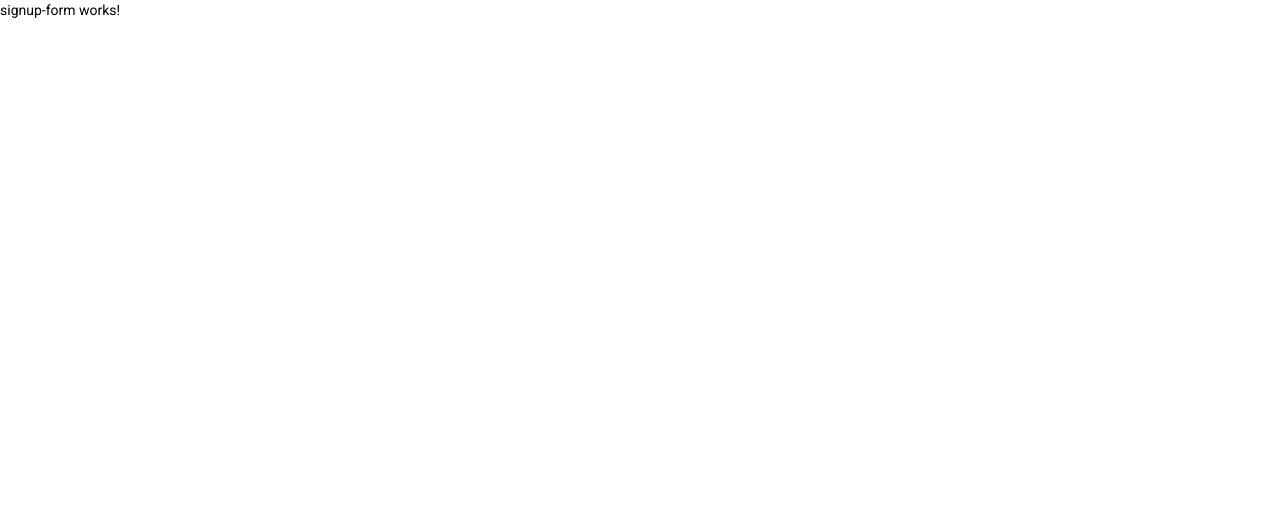
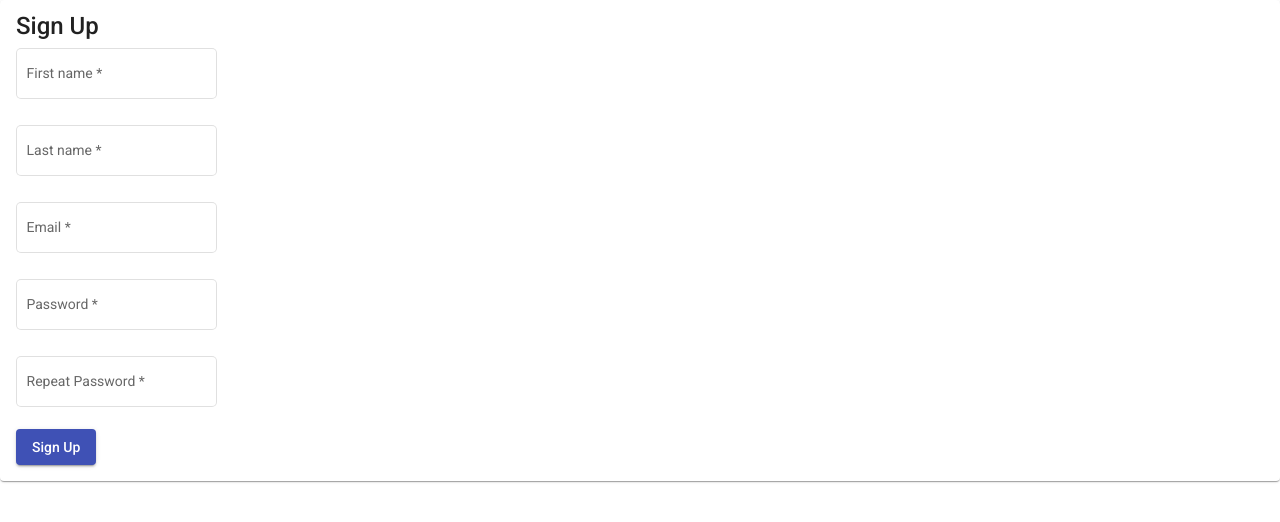
Before and after one commit to ByAliaksandr/web-coding-challenge, an Angular app: page /signup-form in a window 1280 px wide. Shown: the top 522 px of the page. Built offline with nearby package versions, Linux system fonts and the light colour scheme.

Commit message:
feature: init signup form

```diff
--- a/src/app/signup-form/signup-form.component.html
+++ b/src/app/signup-form/signup-form.component.html
@@ -1 +1,59 @@
-<p>signup-form works!</p>
+<mat-card>
+    <mat-card-title>Sign Up</mat-card-title>
+    <mat-card-content>
+        <form [formGroup]="signupForm">
+
+            <div class="form-group">
+                <mat-form-field appearance="outline">
+                    <mat-label>First name</mat-label>
+                    <input matInput formControlName="firstname" autocomplete="off" />
+                    <mat-error *ngIf="signupForm.get('firstname').hasError('required')">
+                        First name is required
+                    </mat-error>
+                </mat-form-field>
+            </div>
+
+            <div class="form-group">
+                <mat-form-field appearance="outline">
+                    <mat-label>Last name</mat-label>
+                    <input matInput formControlName="lastname" autocomplete="off" />
+                    <mat-error *ngIf="signupForm.get('lastname').hasError('required')">
+                        Last name is required
+                    </mat-error>
+                </mat-form-field>
+            </div>
+
+            <div class="form-group">
+                <mat-form-field appearance="outline">
+                    <mat-label>Email</mat-label>
+                    <input matInput formControlName="email" autocomplete="off" />
+                    <mat-error *ngIf="signupForm.get('email').hasError('required')">
+                        Email is required
+                    </mat-error>
+                </mat-form-field>
+            </div>
+
+            <div class="form-group">
+                <mat-form-field appearance="outline">
+                    <mat-label>Password</mat-label>
+                    <input matInput formControlName="password" autocomplete="off" />
+                    <mat-error *ngIf="signupForm.get('password').hasError('required')">
+                        Password is required
+                    </mat-error>
+                </mat-form-field>
+            </div>
+
+            <div class="form-group">
+                <mat-form-field appearance="outline">
+                    <mat-label>Repeat Password</mat-label>
+                    <input matInput formControlName="passwordMath" autocomplete="off" />
+                    <mat-error *ngIf="signupForm.get('passwordMath').hasError('required')">
+                        Repeat password is required
+                    </mat-error>
+                </mat-form-field>
+            </div>
+
+            <button mat-raised-button color="primary">Sign Up</button>
+        </form>
+    </mat-card-content>
+</mat-card>
--- a/src/app/signup-form/signup-form.component.ts
+++ b/src/app/signup-form/signup-form.component.ts
@@ -1,4 +1,5 @@
 import { Component, OnInit } from '@angular/core';
+import { FormGroup, FormControl, Validators } from '@angular/forms';
 
 @Component({
   selector: 'app-signup-form',
@@ -7,9 +8,18 @@ import { Component, OnInit } from '@angular/core';
 })
 export class SignupFormComponent implements OnInit {
 
+  public readonly signupForm = new FormGroup({
+    firstname: new FormControl('', [Validators.required]),
+    lastname: new FormControl('', [Validators.required]),
+    email: new FormControl('', [Validators.required]),
+    password: new FormControl('', [Validators.required]),
+    passwordMath: new FormControl('', [Validators.required])
+  });
+
   constructor() { }
 
   ngOnInit(): void {
+    (window as any).zz = this.signupForm;
   }
 
 }
--- a/src/app/signup-form/signup-form.module.ts
+++ b/src/app/signup-form/signup-form.module.ts
@@ -4,6 +4,7 @@ import { SignupFormComponent } from './signup-form.component';
 import { BrowserAnimationsModule } from '@angular/platform-browser/animations';
 import { MatCardModule } from '@angular/material/card';
 import {MatInputModule} from '@angular/material/input';
+import {MatButtonModule} from '@angular/material/button';
 import { ReactiveFormsModule } from '@angular/forms';
 
 
@@ -16,6 +17,7 @@ import { ReactiveFormsModule } from '@angular/forms';
     BrowserAnimationsModule,
     MatCardModule,
     MatInputModule,
+    MatButtonModule,
   ]
 })
 export class SignupFormModule { }
```
